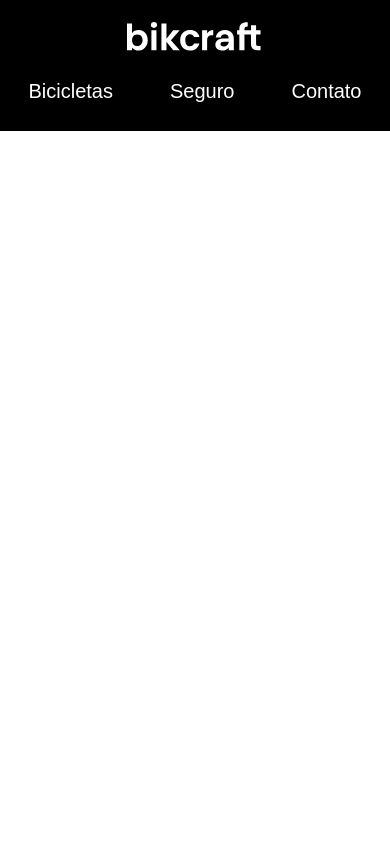
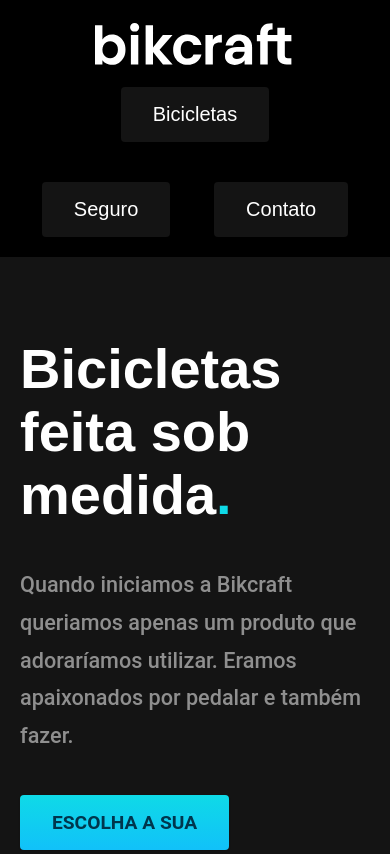
Before and after one commit to danielchavesfa/projeto-bikcraft, a plain HTML site: page index.html in a window 390 px wide. Shown: the top 854 px of the page. Drawn offline with Linux system fonts and the light colour scheme.

Commit message:
add introducao

```diff
--- a/css/home/header.css
+++ b/css/home/header.css
@@ -6,6 +6,8 @@
 .header-container {
   max-width: 1200px;
   margin: 0 auto;
+  padding: 0px 20px;
+  box-sizing: border-box;
   display: flex;
   flex-wrap: wrap;
   justify-content: space-between;
@@ -73,6 +75,7 @@
   .header-container img {
     margin-bottom: 24px;
     margin: auto;
+    width: 200px;
   }
 
   .menu {
@@ -80,10 +83,23 @@
     padding-top: 20px;
   }
 
-  .menu li {
+  .menu a {
+    font-size: 1.25rem;
+    background-color: var(--c1);
+    padding: 16px 32px;
+    border-radius: 4px;
+    transition: .3s;
   }
 
-  .menu a {
-    font-size: 1.25rem;
+  .menu a:hover {
+    background-color: var(--c2);
+  }
+
+  .menu a::after {
+    display: none;
+  }
+
+  .menu li::before {
+    display: none;
   }
 }
--- /dev/null
+++ b/css/home/principal.css
@@ -0,0 +1,53 @@
+.introducao-bg {
+  background-color: var(--c1);
+  box-shadow: inset 0 -120px 0 #fff;
+  padding-bottom: 120px;
+}
+
+.introducao-container {
+  display: grid;
+  grid-template-columns: repeat(2, 1fr);
+  gap: 0px 40px;
+  max-width: 1200px;
+  margin: 0 auto;
+  padding: 0px 20px;
+  box-sizing: border-box;
+}
+
+@media (max-width: 800px) {
+  .introducao-container {
+    grid-template-columns: 1fr;
+  }
+}
+
+.introducao-conteudo {
+  display: grid;
+  align-content: end;
+  justify-items: start;
+  gap: 40px;
+  margin-top: 80px;
+  margin-bottom: 60px;
+}
+
+.introducao-conteudo h1,
+.introducao-conteudo p {
+  margin: 0;
+}
+
+.introducao-conteudo h1 {
+  color: var(--c12);
+}
+
+.introducao-conteudo p {
+  color: var(--c7);
+}
+
+.introducao-img {
+  margin-bottom: -120px;
+}
+
+.introducao-img img {
+  height: 100%;
+  object-fit: cover;
+  border-radius: 4px;
+}
--- a/css/style.css
+++ b/css/style.css
@@ -4,3 +4,4 @@
 @import url('./utilidades.css');
 
 @import url('./home/header.css');
+@import url('./home/principal.css');
--- a/css/utilidades.css
+++ b/css/utilidades.css
@@ -1,5 +1,17 @@
 .font-1-xxl {
-  font: 600 4rem/1.125 var(--font-titulo);
+  font: 700 4rem/1.125 var(--font-titulo);
+}
+
+@media (max-width: 1100px) {
+  .font-1-xxl {
+    font: 700 3rem/1.125 var(--font-titulo);
+  }
+}
+
+@media (max-width: 800px) {
+  .font-1-xxl {
+    font: 700 3.5rem/1.125 var(--font-titulo);
+  }
 }
 
 .font-1-xl {
@@ -32,17 +44,23 @@
 
 
 .font-2-l {
-  font: 500 1.5rem/2.25 var(--font-texto);
+  font: 500 1.5rem/1.75 var(--font-texto);
+}
+
+@media (max-width: 1100px) {
+  .font-2-l {
+    font: 500 1.2rem/1.3 var(--font-texto);
+  }
+}
+
+@media (max-width: 800px) {
+  .font-2-l {
+    font: 500 1.35rem/1.75 var(--font-texto);
+  }
 }
 
 .font-2-l-space {
   font: 500 1.5rem/2 var(--font-texto);
-  font-family: 'Roboto';
-  font-style: normal;
-  font-weight: 500;
-  font-size: 24px;
-  line-height: 32px;
-  /* or 133% */
 }
 
 .font-2-l-b {
@@ -70,6 +88,21 @@
   font: italic 900 2.25rem/1.33 var(--font-3);
 }
 
+.ponto-final {
+  color: var(--p1);
+}
+
 .btn-gradient {
+  background: var(--gradient1);
+  padding: 16px 32px;
+  font: 600 1.2rem var(--font-texto);
+  color: var(--p5);
+  text-transform: uppercase;
+  display: inline-block;
+  border-radius: 4px;
+  box-shadow: 0px 1px 2px rgba(0, 0, 0, .15);
+}
 
+.btn-gradient:hover {
+  background: var(--gradient2);
 }
--- a/index.html
+++ b/index.html
@@ -20,5 +20,18 @@
     </div>
   </header>
 
+  <main class="introducao-bg">
+    <div class="introducao-container">
+      <div class="introducao-conteudo">
+        <h1 class="font-1-xxl">Bicicletas feita sob medida<span class="ponto-final">.</span></h1>
+        <p class="font-2-l">Quando iniciamos a Bikcraft queriamos apenas um produto que adoraríamos utilizar. Eramos apaixonados por pedalar e também fazer.</p>
+        <a class="btn-gradient" href="./bicicletas.html">Escolha a sua</a>
+      </div>
+      <div class="introducao-img">
+        <img src="./img/bicicletas/nimbus-home.jpg" alt="">
+      </div>
+    </div>
+  </main>
+
 </body>
 </html>
```
